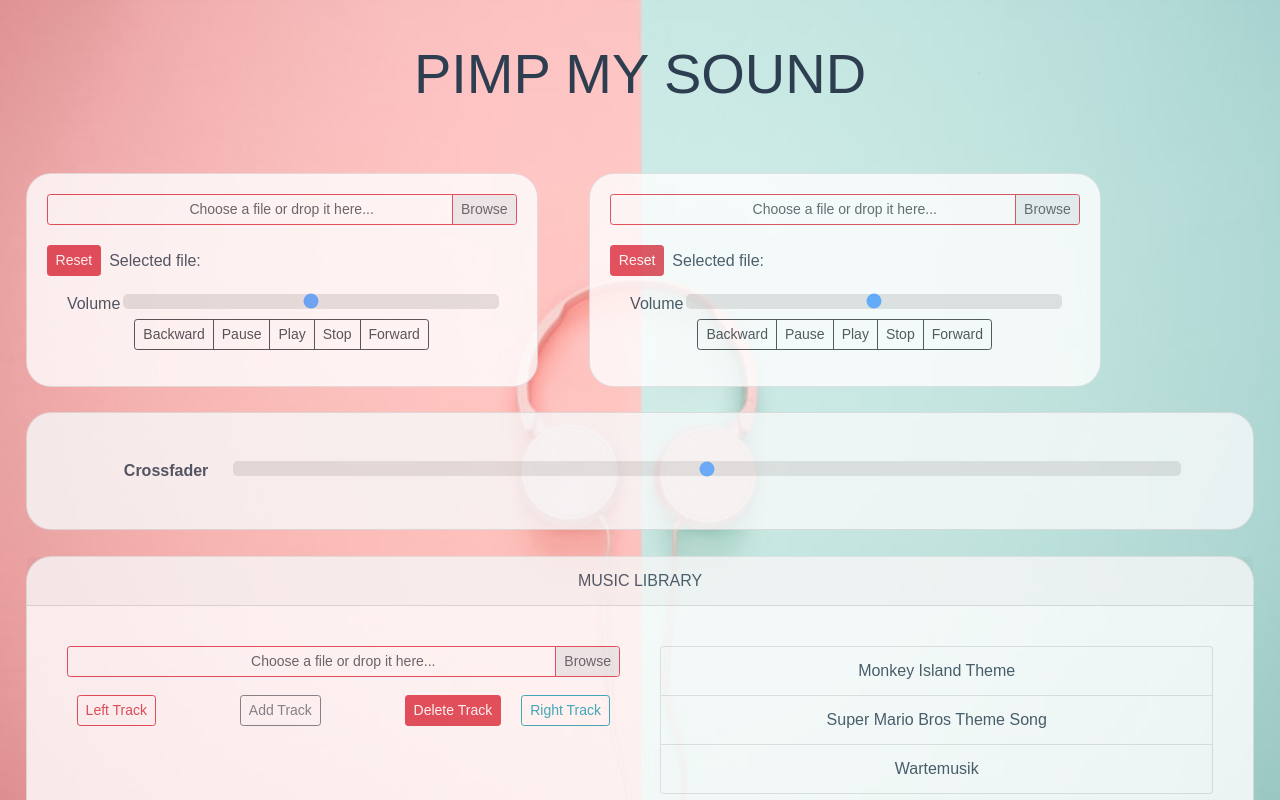
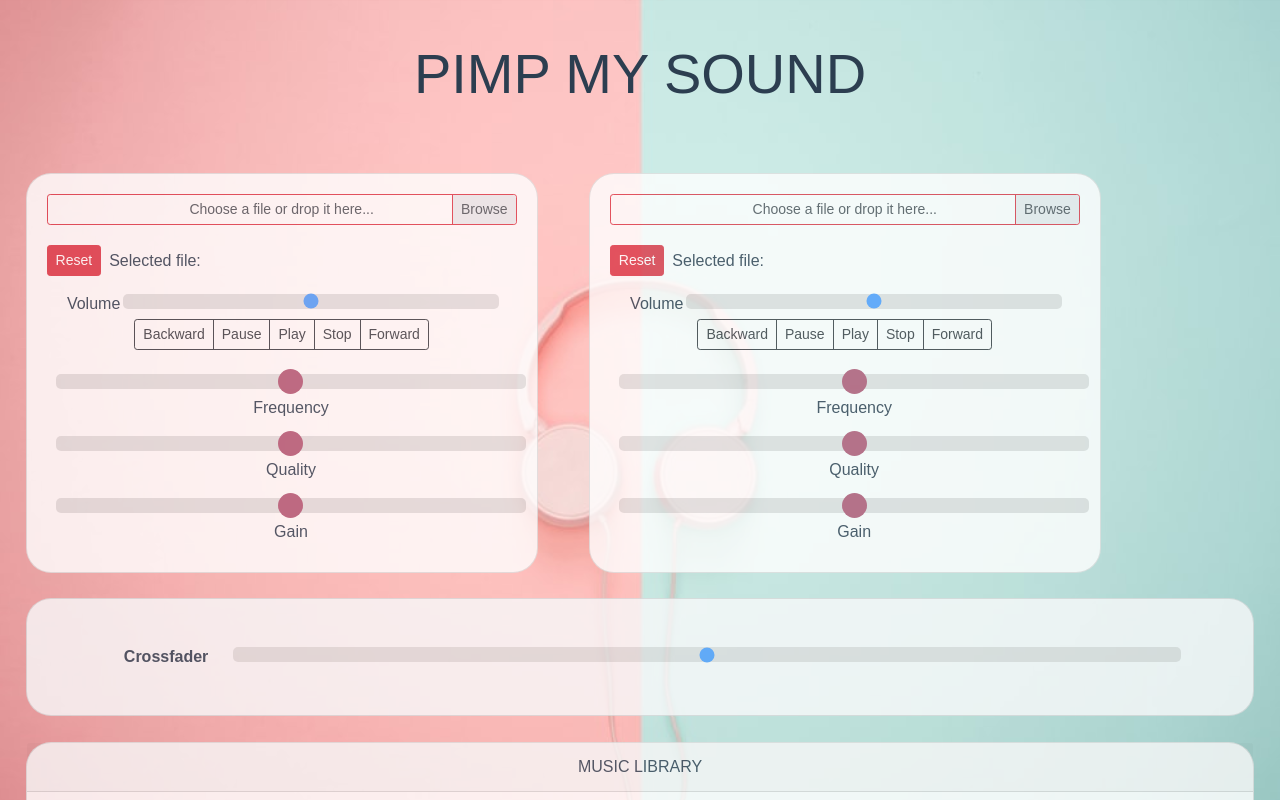
Before and after one commit to aimazeme/PimpMySound, a Vue app: page / in a window 1280 px wide. Shown: the top 800 px of the page. Built offline with nearby package versions, Linux system fonts and the light colour scheme; no server answers.

Commit message:
filter added

```diff
--- a/src/App.vue
+++ b/src/App.vue
@@ -4,7 +4,6 @@
     <PimpMySound msg="Welcome to Pimp My Sound"/>
     <FileInput v-bind:playerNr="1"/>
     <FileInput v-bind:playerNr="2"/>
-    <Filter filterType="lowshelf" v-bind:playerNr="1"/>
     <CrossFader/>
     <FileList/>
     <Soundtrack/>
@@ -17,13 +16,12 @@ import PimpMySound from './components/PimpMySound.vue'
 import FileInput from './components/FileInput.vue'
 import CrossFader from './components/Crossfader.vue'
 import FileList from './components/FileList.vue'
-import Filter from './components/Filter.vue'
 import Soundtrack from './components/Soundtrack.vue'
 
 export default {
   name: 'app',
   components: {
-    PimpMySound, FileInput, CrossFader, FileList, Filter, Soundtrack
+    PimpMySound, FileInput, CrossFader, FileList, Soundtrack
   },
 };
 </script>
--- a/src/components/Filter.vue
+++ b/src/components/AudioFilter.vue
@@ -1,18 +1,18 @@
 <template>
     <div class="sliderContainer">
-        <input type="range" min="0" max= "50000" v-model="filterNode.frequency" class="slider">
+        <input type="range" min="0" max= "50000" v-model="this.filterNode.frequency" class="slider">
 
         <div>
             <label class="sliderLabel">Frequency</label>
         </div>
 
-        <input type="range" min="0" max= "50000" v-model="filterNode.Q" class="slider">
+        <input type="range" min="0" max= "50000" v-model="this.filterNode.Q" class="slider">
 
         <div>
             <label class="sliderLabel">Quality</label>
         </div>
 
-        <input type="range" min="0" max= "50000" v-model="filterNode.gain" class="slider">
+        <input type="range" min="0" max= "50000" v-model="this.filterNode.gain" class="slider">
 
         <div>
             <label class="sliderLabel">Gain</label>
@@ -25,7 +25,7 @@ import {EventBus} from '../main.js';
 import {AudioCtx} from '../main.js';
 
 export default {
-    name: 'Filter',
+    name: 'AudioFilter',
     props: {
       filterType: String,
       playerNr: Number,
--- a/src/components/FileInput.vue
+++ b/src/components/FileInput.vue
@@ -44,15 +44,16 @@
           </b-button-group>
 
         </b-form-group>
+
       </div>
-      <Filter/>
+      <AudioFilter/>
     </b-card>
 </template>
 
 <script>
 import { EventBus } from '../main';
 import { AudioCtx } from '../main';
-import Filter from './Filter.vue';
+import AudioFilter from './AudioFilter.vue';
 
 /**
  * Audio States
@@ -73,7 +74,7 @@ export default {
     },
 
     components: {
-      Filter,
+      AudioFilter,
     },
 
     data: function() {
```
